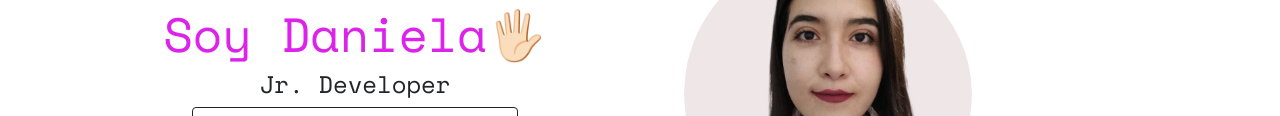
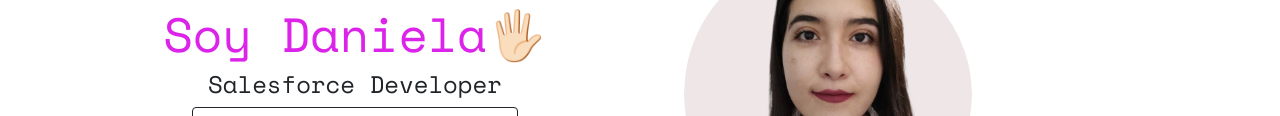
Before and after one commit to danielaemmet/portafolio, a plain HTML site: page index.html in a window 1280 px wide. Shown: the part 146-262 px from the top of the page. Drawn offline with nearby package versions, Linux system fonts and the light colour scheme.

Commit message:
Update index.html

```diff
--- a/index.html
+++ b/index.html
@@ -70,7 +70,7 @@
                     <div class="col-lg-6 col-md-12 site-title">
                         <h3 class="title-text text-center">Hola!</h3>
                         <h1 class="title-text text-center">Soy Daniela&#128400;&#127995;</h1>
-                        <h4 class="title-text text-center">Jr. Developer</h4>
+                        <h4 class="title-text text-center">Salesforce Developer</h4>
                         <div class="site-buttons">
                             <div class="d-flex flex-row flex-wrap justify-content-center">
                                 <button type="button" class="btn button secondary-button btn-outline-dark">
```
